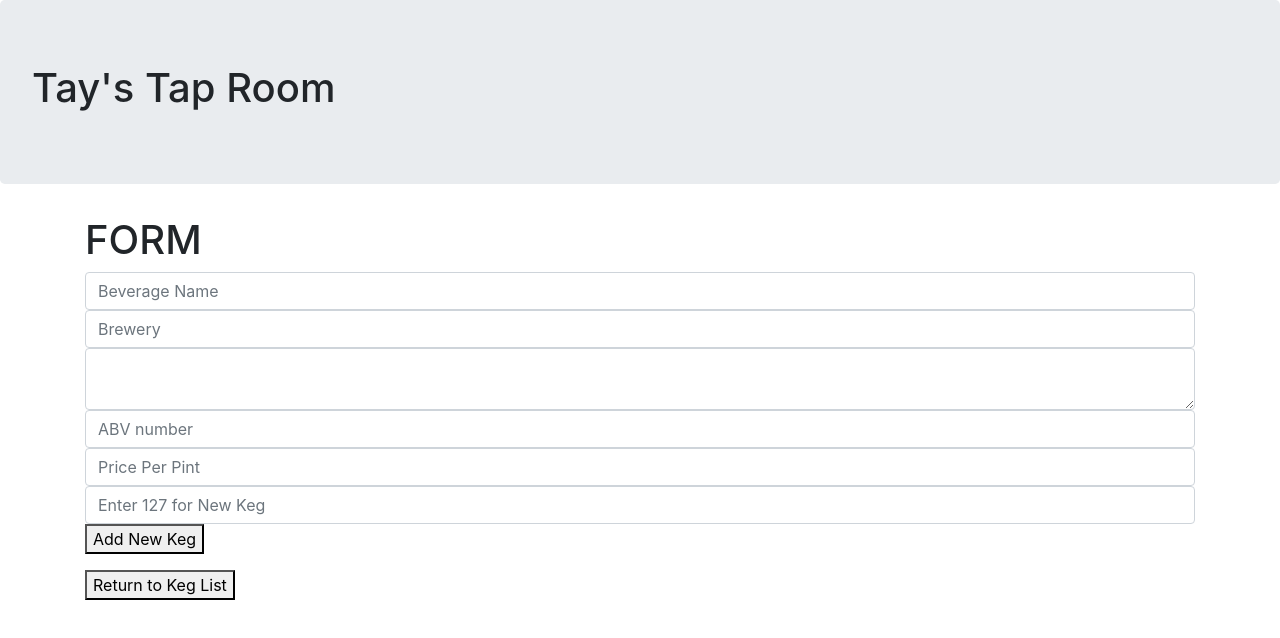
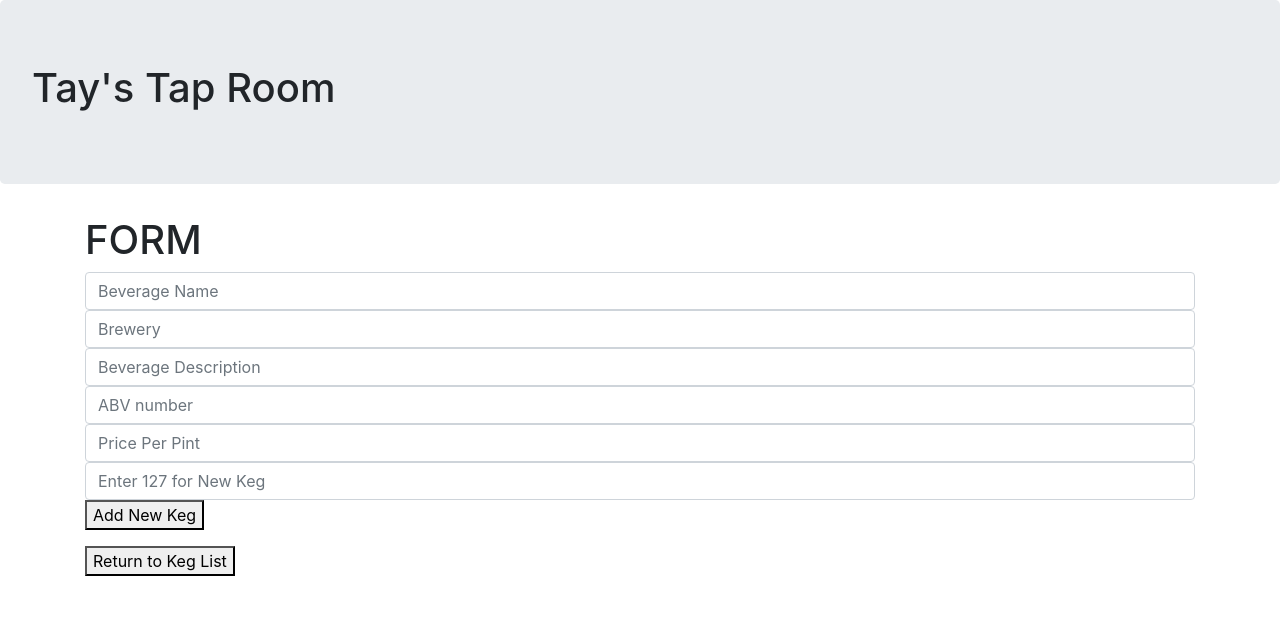
Before and after one commit to jd-fj/tap-room-redux, a React (Create React App) app: page / in a window 1280 px wide. Both pictures are taken after a click on the button "Add Keg". Shown: the top 638 px of the page. Built offline with nearby package versions, Linux system fonts and the light colour scheme.

Commit message:
fix placeholder textarea text

```diff
--- a/src/components/EditKegForm.js
+++ b/src/components/EditKegForm.js
@@ -20,8 +20,10 @@ export default function EditKegForm(props){
   return (
     <>
       <ReusableForm
+          defaultValue={props.name}
           buttonText="Update Keg"
-          formSubmissionHandler={handleEditKegFormSubmission}/>
+          formSubmissionHandler={handleEditKegFormSubmission}
+          />
     </>
   );
 }
--- a/src/components/ReusableForm.js
+++ b/src/components/ReusableForm.js
@@ -9,14 +9,16 @@ export default function ReusableForm(props){
           <input className='form-control'
             type='text'
             name='name'
+
             placeholder='Beverage Name' />
           <input className='form-control'
             type='text'
             name='brewery'
             placeholder='Brewery' />
-          <textarea className='form-control'
+          <input className='form-control'
+            type='text'
             name='description'
-            placeholde='Beverage Description' />
+            placeholder='Beverage Description' />
           <input className='form-control'
             type='float'
             name='abv'
```
Also changed, not shown: 1 other file (tests, documents, lock files or other folders).
